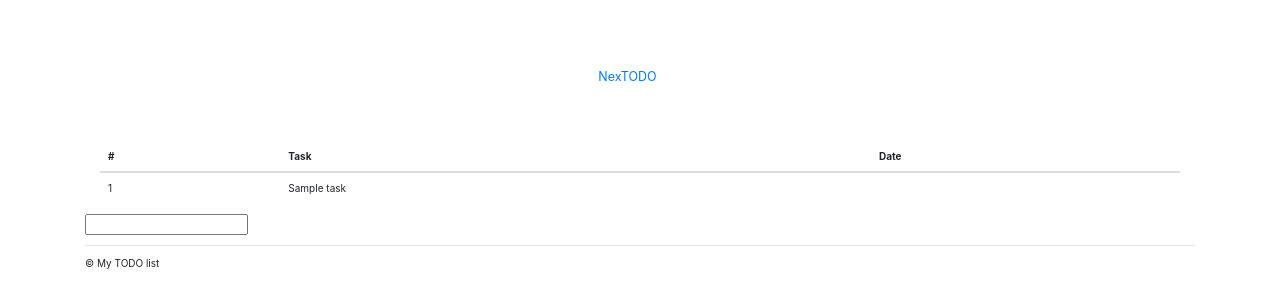
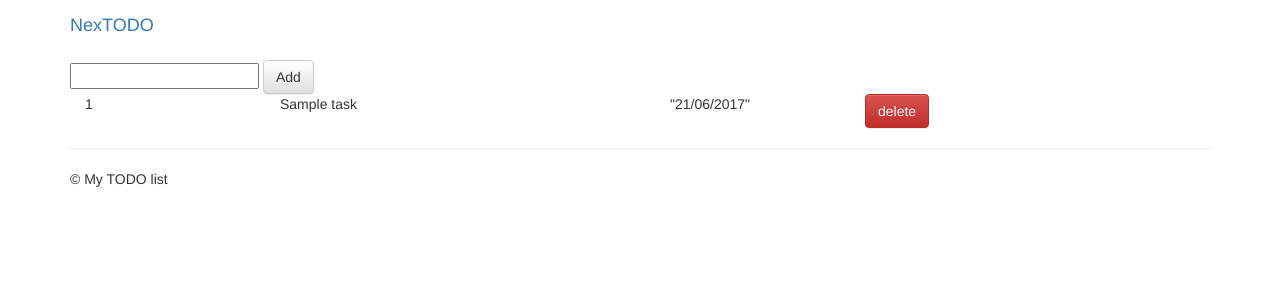
Before and after one commit to fishhead108/100daysOfCodeChallange, a Flask app: template code/15/templates/template.html in a window 1280 px wide. Shown: the top 308 px of the page. Run offline with Flask 2, Linux system fonts and the light colour scheme; tables that the repository leaves empty hold one stand-in row (values such as "Sample post"); the template is opened without the code that fills it: values that come from a table or form of the project are taken from there, most other values are stand-ins (such as "Sample title", 1, 10 or a date in 2020); parts of the project's set-up code (start-up, migrations or seed data) failed here and were passed over; some libraries are stand-ins or nearby versions.

Commit message:
Bootstrap version Fix template

```diff
--- a/code/15/app.py
+++ b/code/15/app.py
@@ -3,41 +3,38 @@ from forms import LoginForm, NewItem
 from flask import Flask
 from flask_sqlalchemy import SQLAlchemy
 from models import *
-
+from flask_bootstrap import Bootstrap
 app = Flask(__name__)
 app.config.from_object('config')
 app.config['SECRET_KEY'] = 'redsfsfsfsfis'
 app.config['SQLALCHEMY_ECHO'] = True
 
 db = SQLAlchemy(app)
-
+Bootstrap(app)
 
 @app.route('/', methods=["GET", "POST"])
 def index():
-
     form = NewItem(request.form)
-
-    print(f"Starting data Value : {form.starting.data}")
-    print(f"Ending data Value : {form.ending.data}")
-    flash(f'You submitted name {form.item.data} via button {"Starting" if form.starting.data else "Ending"}')
 
     if form.errors:
         for error_field, error_message in form.errors.iteritems():
             flash(f"Field : {error_field}; error : {error_message}")
-    # no such table: todos [SQL: 'INSERT INTO todos (task) VALUES (?)'] [parameters: (None,)]
+
     if request.method == 'POST':
         t = Todos(task=request.form[form.item.name])
         db.session.add(t)
         db.session.commit()
-        flash("Added new task")
+        #flash("Added new task")
         return redirect(url_for("index"))
-        #data[last_element] = request.form[form.item.name]
-        # return redirect("/")
-        #return render_template('template.html', data=data, form=form)
+        # return render_template('template.html', data=data, form=form)
 
     data = Todos.query.all()
     return render_template('template.html', data=data, form=form)
 
+@app.route('/delete')
+def delete():
+    pass
+
 
 if __name__ == '__main__':
     app.run(debug=True)
--- a/code/15/templates/base.html
+++ b/code/15/templates/base.html
@@ -10,33 +10,46 @@
         <meta charset="utf-8">
 
         <!-- <link href="http://twitter.github.com/bootstrap/assets/css/bootstrap.css" rel="stylesheet"> -->
-    <link href="//netdna.bootstrapcdn.com/bootstrap/3.0.0-rc1/css/bootstrap.min.css" rel="stylesheet">
-    <link href="http://bootswatch.com/cosmo/bootstrap.css" rel="stylesheet">
         <link href="//netdna.bootstrapcdn.com/font-awesome/3.2.1/css/font-awesome.min.css" rel="stylesheet">
+
+        <!-- Latest compiled and minified CSS -->
+        <link rel="stylesheet" href="https://maxcdn.bootstrapcdn.com/bootstrap/3.3.7/css/bootstrap.min.css"
+              integrity="sha384-BVYiiSIFeK1dGmJRAkycuHAHRg32OmUcww7on3RYdg4Va+PmSTsz/K68vbdEjh4u"
+              crossorigin="anonymous">
+
+        <!-- Optional theme -->
+        <link rel="stylesheet" href="https://maxcdn.bootstrapcdn.com/bootstrap/3.3.7/css/bootstrap-theme.min.css"
+              integrity="sha384-rHyoN1iRsVXV4nD0JutlnGaslCJuC7uwjduW9SVrLvRYooPp2bWYgmgJQIXwl/Sp"
+              crossorigin="anonymous">
+
+        <!-- Latest compiled and minified JavaScript -->
+        <script src="https://maxcdn.bootstrapcdn.com/bootstrap/3.3.7/js/bootstrap.min.js"
+                integrity="sha384-Tc5IQib027qvyjSMfHjOMaLkfuWVxZxUPnCJA7l2mCWNIpG9mGCD8wGNIcPD7Txa"
+                crossorigin="anonymous"></script>
+
         <style>
-      body { padding-top: 60px; }
+            body {
+                padding-top: 60px;
+            }
+
             .accordian-toggle a:hover {
                 text-decoration: none !important;
             }
+
             .collapsed .icon-collapse-alt {
                 display: none;
             }
+
             .collapsed .icon-expand-alt {
                 display: inline !important;
             }
+
             .icon-expand-alt {
                 display: none !important;
             }
         </style>
 
-    <!-- SUPPORT FOR IE6-8 OF HTML5 ELEMENTS -->
-    <!--[if lt IE 9]>
-          <script src="http://html5shim.googlecode.com/svn/trunk/html5.js"></script>
-      <![endif]-->
 
-    <link rel="shortcut icon" href="{{ url_for('static', filename='ico/favicon.ico') }}">
-    <script src="http://ajax.googleapis.com/ajax/libs/jquery/2.0.3/jquery.min.js"></script>
-    <script src="//netdna.bootstrapcdn.com/bootstrap/3.0.0-rc1/js/bootstrap.min.js"></script>
     {% endblock %}
 </head>
 
@@ -67,7 +80,7 @@
     {% for message in get_flashed_messages() %}
         <div class="flashed-message alert alert-success">
             <button type="button" class="close" data-dismiss="alert">&times;</button>
-            {{message}}
+            {{ message }}
             <script>
                 $(".flashed-message").alert();
             </script>
--- a/code/15/templates/template.html
+++ b/code/15/templates/template.html
@@ -1,27 +1,24 @@
 {% extends "base.html" %}
 {% block title %} - Home{% endblock %}
 {% block content %}
-    <div class="container">
-        <table class="table table-hover">
-            <thead>
-            <tr>
-                <th>#</th>
-                <th>Task</th>
-                <th>Date</th>
-            </tr>
-            </thead>
-            <tbody>
-            {% for u in data %}
-                <tr>
-                    <td>{{ u.id }}</td>
-                    <td>{{ u.task }}</td>
-                </tr>
-            {% endfor %}
-            </tbody>
-        </table>
-    </div>
     <form method="POST" action="/">
         {{ form.csrf_token }}
-        <div>{{ form.item }}</div>
+        <div>{{ form.item }}
+            <input class="btn btn-default" type="submit" value="Add">
+        </div>
     </form>
+    <div class="container">
+        {% for u in data %}
+            <div class="row" id={{ u.id }}>
+                <div class="col-md-2" id="task">{{ u.id }}</div>
+                <div class="col-md-4">{{ u.task }}</div>
+                <div class="col-md-2">"21/06/2017"</div>
+                <div class="col-md-4">
+                    <form method="POST" action="/delete">
+                        <input class="btn btn-danger" type="submit" name="delete" value="delete">
+                    </form>
+                </div>
+            </div>
+        {% endfor %}
+    </div>
 {% endblock %}
```
Lines whose indentation alone changed are shown as unchanged.
